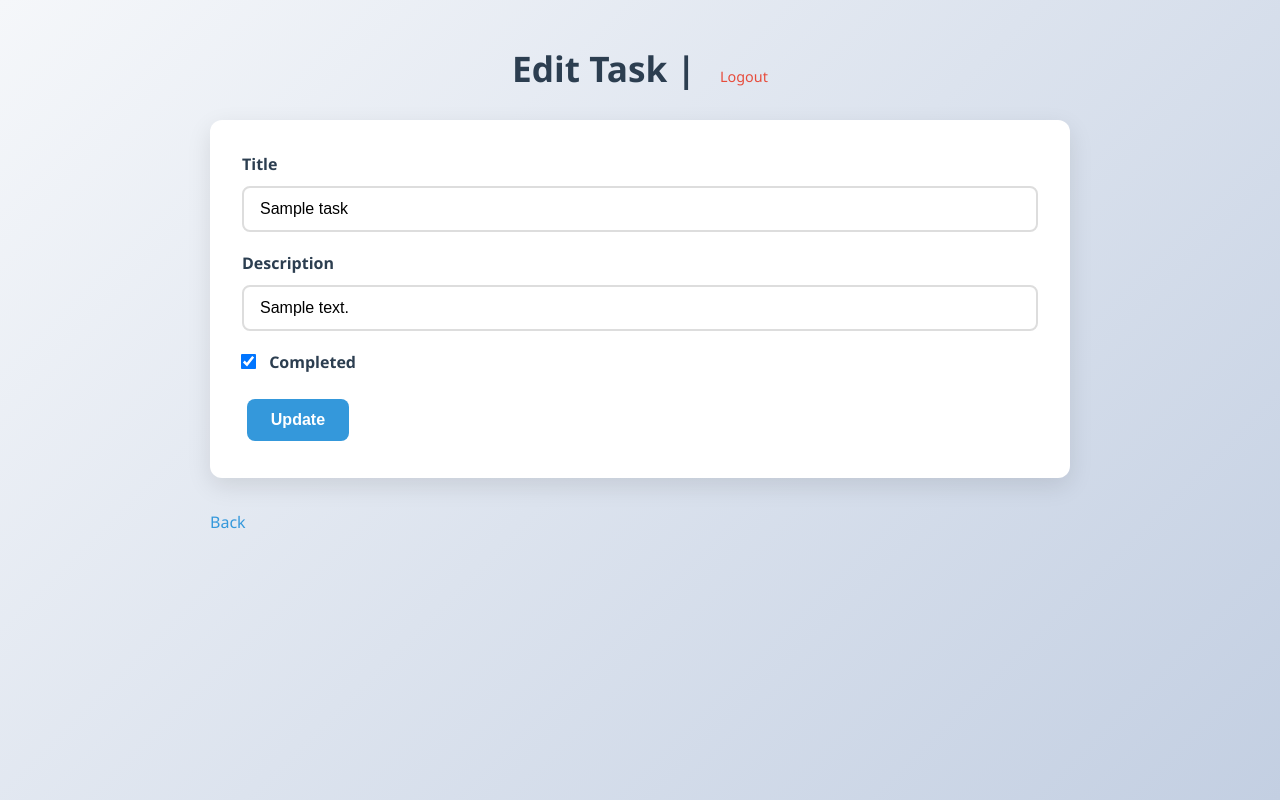
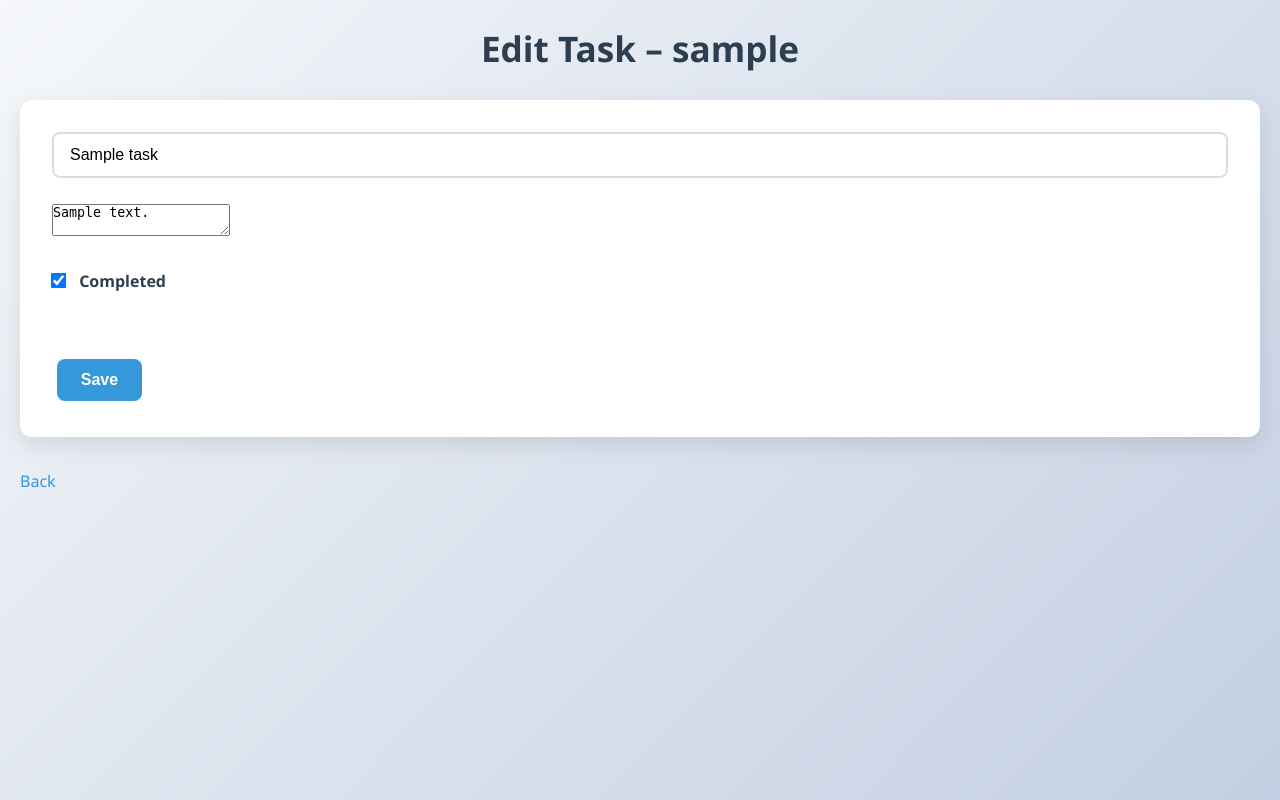
Before and after one commit to S1318885/comp3810sef-group4, a Node server app: template views/edit.ejs in a window 1280 px wide. Run offline with Node 20, Linux system fonts and the light colour scheme; tables that the repository leaves empty hold one stand-in row (values such as "Sample post"); the template is opened without the code that fills it: values that come from a table or form of the project are taken from there, most other values are stand-ins (such as "Sample title", 1, 10 or a date in 2020); some libraries are stand-ins or nearby versions.

Commit message:
Update edit.ejs

```diff
--- a/views/edit.ejs
+++ b/views/edit.ejs
@@ -9,16 +9,14 @@
 </head>
 
 <body>
-  <div class="container">
-    <h1>Edit Task | <a href="/logout">Logout</a></h1>
-    <form method="POST" action="/crud/update/<%= task._id %>">
-      <div><label>Title</label><input type="text" name="title" value="<%= task.title %>" required></div>
-      <div><label>Description</label><input type="text" name="description" value="<%= task.description %>"></div>
-      <div><label><input type="checkbox" name="completed" <%=task.completed?'checked':'' %>> Completed</label></div>
-      <button type="submit">Update</button>
-    </form>
-    <a href="/crud">Back</a>
-  </div>
+  <h1>Edit Task – <%= username %></h1>
+  <form action="/crud/update/<%= task._id %>" method="POST">
+    <input type="text" name="title" value="<%= task.title %>" required><br><br>
+    <textarea name="description"><%= task.description %></textarea><br><br>
+    <label><input type="checkbox" name="completed" <%= task.completed?'checked':'' %>> Completed</label><br><br>
+    <button type="submit">Save</button>
+  </form>
+  <a href="/crud">Back</a>
 </body>
 
 </html>
```
